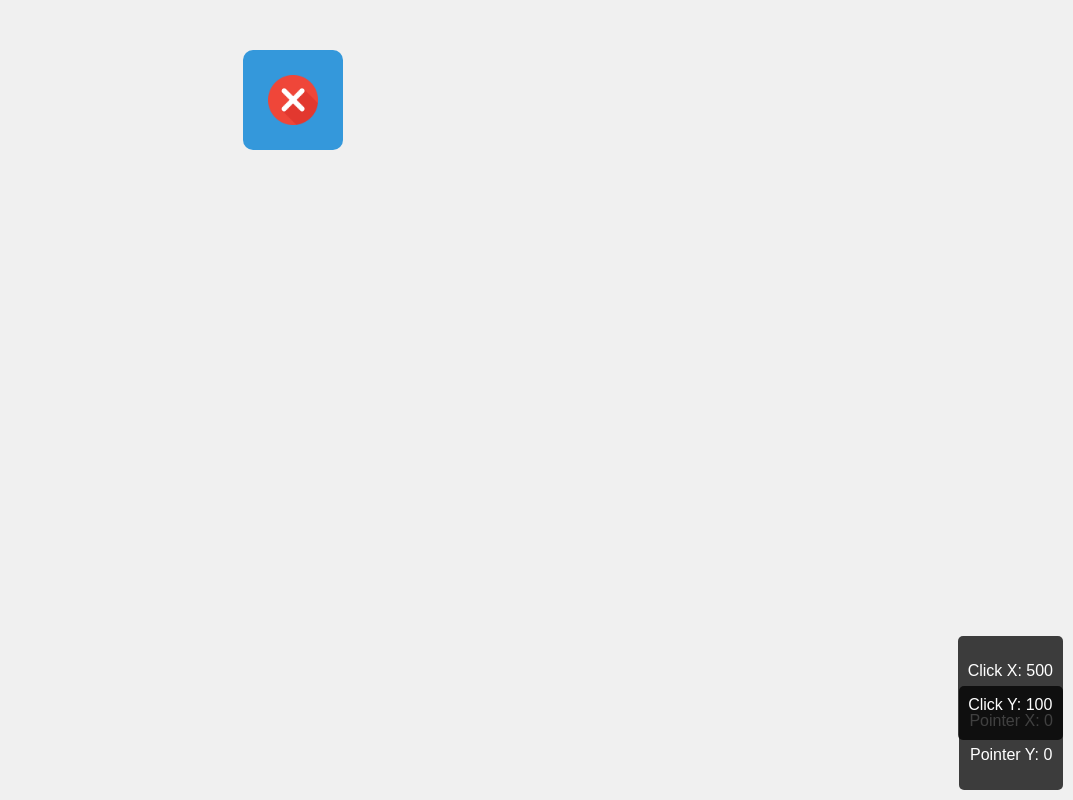
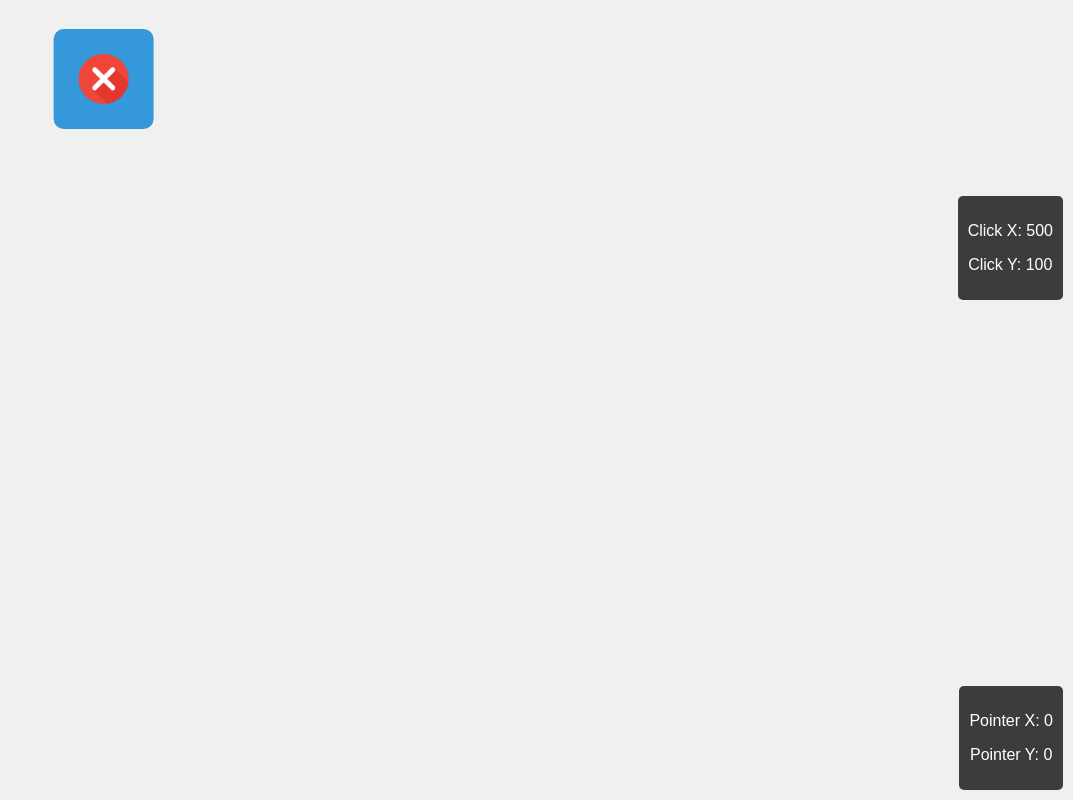
Before and after one commit to Abukarabukar/PortfolioX, a React (Create React App) app: page / in a window 1280 px wide. Shown: the whole page, without its empty margins (207-1280 px from the left). Built offline with nearby package versions, Linux system fonts and the light colour scheme.

Commit message:
fix the pointer

```diff
--- a/src/page/temp.scss
+++ b/src/page/temp.scss
@@ -1,7 +1,9 @@
 .example-container {
-    display: block; // Change from flex to block to prevent centering issues
+    display: block;
+    flex-direction: column;
+    align-items: center;
+    justify-content: center;
     height: 100vh; // Full viewport height
-    width: 100vw; // Full viewport width
     background-color: #f0f0f0; // Light grey background
     position: relative;
   }
@@ -37,5 +39,5 @@
   }
 
   .click-info {
-    bottom: 60px; // Adjust to position it above the pointer-info
+    bottom: 500px; // Adjust to position it above the pointer-info
   }
--- a/src/page/temp.tsx
+++ b/src/page/temp.tsx
@@ -31,7 +31,7 @@ const Apps = () => {
       <motion.div
         className="animated-box"
         animate={{ x: clickPosition.x -50 , y: clickPosition.y -50 }} // Adjust to center the box
-        transition={{ duration: 0.5, ease: 'easeInOut' }}
+        transition={{ duration: 10, ease: 'easeInOut' }}
       >
         <img src={xImage} alt="Animated" />
       </motion.div>
```
